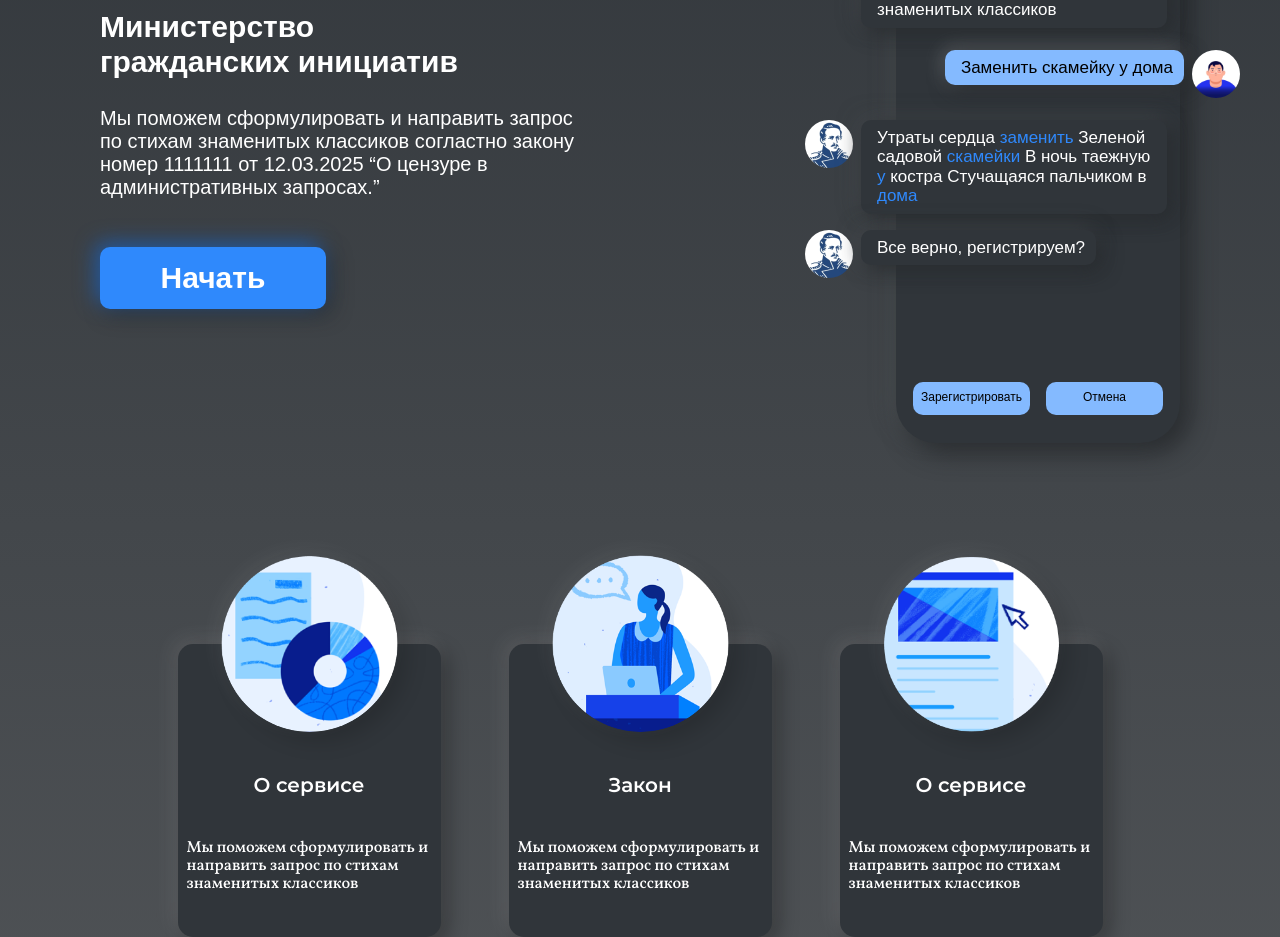
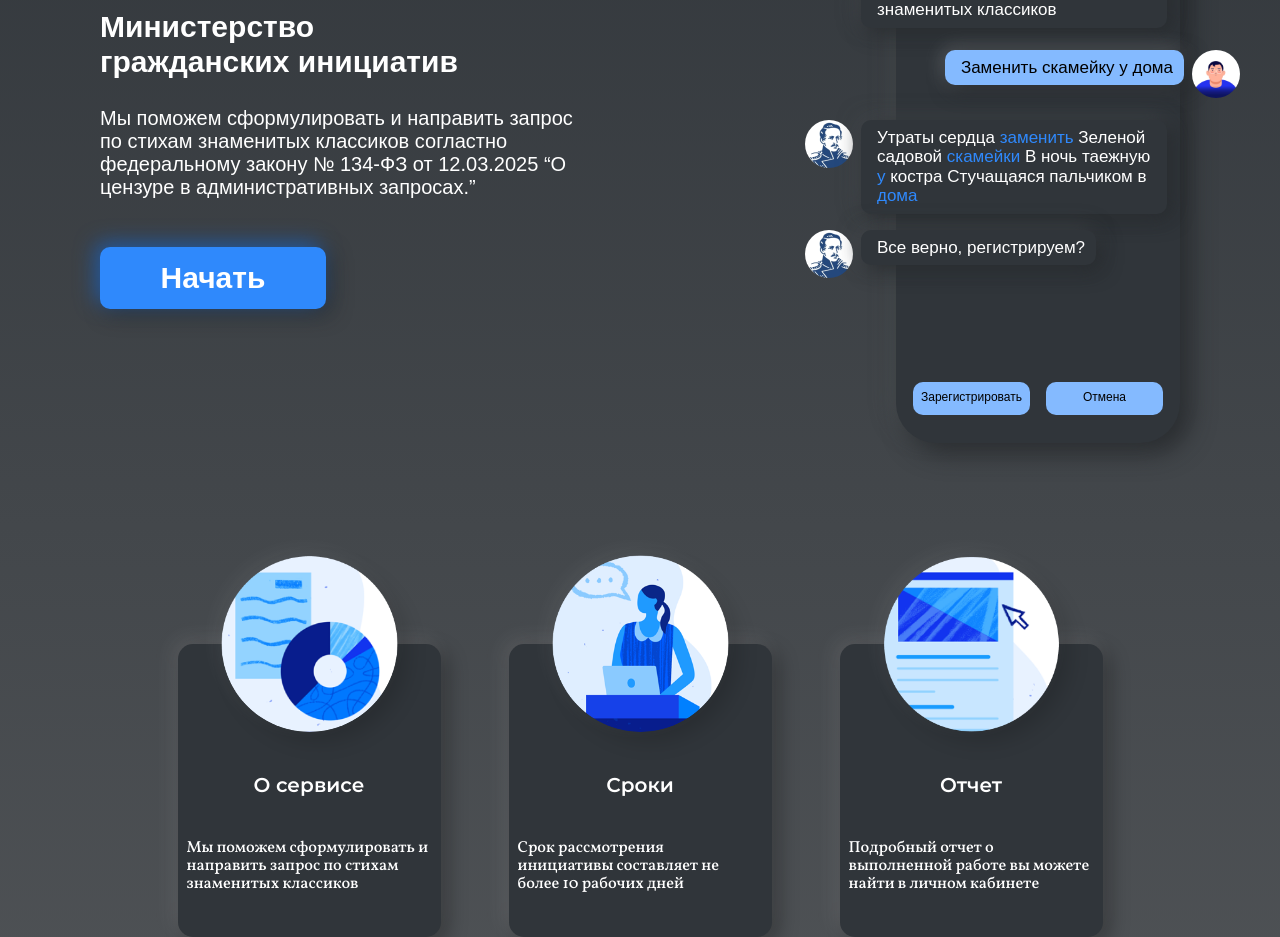
Before and after one commit to HappyMarvin/citizen-poet-2025, a React (Create React App) app: page / in a window 1280 px wide. Shown: the part 272-1209 px from the top of the page. Built offline with nearby package versions, Linux system fonts and the light colour scheme; a web font is replaced by a local one.

Commit message:
мелкие правки

```diff
--- a/src/blocks/menu-mobile/__close-button/_one/menu-mobile__close-button_one.css
+++ b/src/blocks/menu-mobile/__close-button/_one/menu-mobile__close-button_one.css
@@ -1,3 +1,3 @@
 .menu-mobile__close-button_one {
-    transform: rotate(45deg);
+    transform: rotate(45deg) translateY(1px) translateX(1px);
 }
--- a/src/blocks/menu-mobile/__close-button/menu-mobile__close-button.css
+++ b/src/blocks/menu-mobile/__close-button/menu-mobile__close-button.css
@@ -2,6 +2,6 @@
     margin: 0;
     width: 40px;
     height: 2px;
-    background-color: black;
+    background-color: #fff;
     border-radius: 1.5px;
 }
--- a/src/blocks/menu-mobile/__link/menu-mobile__link.css
+++ b/src/blocks/menu-mobile/__link/menu-mobile__link.css
@@ -1,4 +1,4 @@
 .menu-mobile__link {
     text-decoration: none;
-    color: #000;
+    color: #fff;
 }
--- a/src/blocks/menu-mobile/menu-mobile.css
+++ b/src/blocks/menu-mobile/menu-mobile.css
@@ -16,7 +16,7 @@
     padding: 0;
     margin: 0;
     border-top: 2px solid #000;
-    background-color: #C1DAFC;
+    background: linear-gradient(to bottom, #30353A, #56595C);
     opacity: 0;
     transform: translateX(-100%);
     transition: all 0.3s cubic-bezier(0.645, 0.045, 0.355, 1);
--- a/src/components/Header.js
+++ b/src/components/Header.js
@@ -27,7 +27,8 @@ function Header(props) {
             <section className="header__section-two">
                 <div className="header__text-container">
                     <h1 className="header__title">Министерство гражданских инициатив</h1>
-                    <p className="header__description">Мы поможем сформулировать и направить запрос по стихам знаменитых классиков согластно закону номер 1111111 от 12.03.2025 “О цензуре в административных запросах.”</p>
+                    <p className="header__description">Мы поможем сформулировать и направить запрос по стихам знаменитых классиков
+                        согластно федеральному закону № 134-ФЗ от 12.03.2025 “О цензуре в административных запросах.”</p>
                     <NavLink to="/chat-bot" className="header__button-link"><button className="header__button">Начать</button></NavLink>
                 </div>
                 <div className="header__phone-container">
--- a/src/components/Main.js
+++ b/src/components/Main.js
@@ -14,13 +14,13 @@ function Main(props) {
                 </li>
                 <li className="cards__item">
                     <img className="cards__image cards__image_two" src={cardTwo} alt="Закон" />
-                    <h2 className="cards__title">Закон</h2>
-                    <p className="cards__description">Мы поможем сформулировать и направить запрос по стихам знаменитых классиков</p>
+                    <h2 className="cards__title">Сроки</h2>
+                    <p className="cards__description">Срок рассмотрения инициативы составляет не более 10 рабочих дней </p>
                 </li>
                 <li className="cards__item">
                     <img className="cards__image cards__image_three" src={cardThree} alt="О сервисе" />
-                    <h2 className="cards__title">О сервисе</h2>
-                    <p className="cards__description">Мы поможем сформулировать и направить запрос по стихам знаменитых классиков</p>
+                    <h2 className="cards__title">Отчет</h2>
+                    <p className="cards__description">Подробный отчет о выполненной работе вы можете найти в личном кабинете</p>
                 </li>
             </ul>
             <div className="content__buttons">
```
Also changed, not shown: 1 other file (tests, documents, lock files or other folders).
